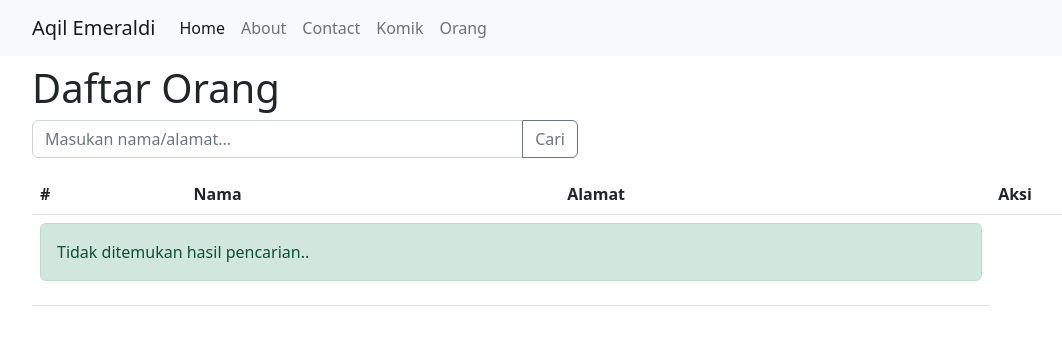
After one commit to syahruli28/crud_ci4, a CodeIgniter 4 app: template app/Views/orang/index.php in a window 1280 px wide. The commit adds this page. Shown: the top 345 px of the page, without its empty margins (50-1112 px from the left). Run offline with PHP 8.4 and a stand-in for CodeIgniter, Linux system fonts and the light colour scheme; the template is opened without the code that fills it, so the values that code supplies are empty; some libraries are stand-ins or nearby versions.

Commit message:
menambahkan pagination dan search

```diff
--- a/app/Config/Pager.php
+++ b/app/Config/Pager.php
@@ -24,6 +24,7 @@ class Pager extends BaseConfig
         'default_full'   => 'CodeIgniter\Pager\Views\default_full',
         'default_simple' => 'CodeIgniter\Pager\Views\default_simple',
         'default_head'   => 'CodeIgniter\Pager\Views\default_head',
+        'orang_pagination'   => 'App\Views\Pagers\orang_pagination'
     ];
 
     /**
--- a/app/Views/layout/navbar.php
+++ b/app/Views/layout/navbar.php
@@ -18,6 +18,9 @@
                 <li class="nav-item">
                     <a class="nav-link" href="/komik/">Komik</a>
                 </li>
+                <li class="nav-item">
+                    <a class="nav-link" href="/orang/">Orang</a>
+                </li>
             </ul>
         </div>
     </div>
--- /dev/null
+++ b/app/Views/orang/index.php
@@ -0,0 +1,64 @@
+<?= $this->extend('layout/template'); ?>
+
+<?= $this->section('content'); ?>
+<div class="container">
+
+    <div class="row">
+        <div class="col-sm-6">
+            <h1 class="mt-2">Daftar Orang</h1>
+            <form action="" method="post">
+                <div class="input-group mb-3">
+                    <input type="text" class="form-control" placeholder="Masukan nama/alamat..." name="keyword">
+                    <button class="btn btn-outline-secondary" type="button" name="submit">Cari</button>
+                </div>
+            </form>
+        </div>
+    </div>
+
+    <div class="row">
+        <div class="col">
+
+            <table class="table align-middle">
+                <thead>
+                    <tr>
+                        <th scope="col">#</th>
+                        <th scope="col">Nama</th>
+                        <th scope="col">Alamat</th>
+                        <th scope="col">Aksi</th>
+                    </tr>
+                </thead>
+                <tbody>
+                    <?php $i = 1 + (6 * ($currentPage - 1)); ?>
+                    <!-- untuk penomoran pada tabelnya agar sesuai setiap paginationnya -->
+                    <?php foreach ($orang as $o) : ?>
+                        <tr>
+                            <th scope="row"><?= $i++; ?></th>
+                            <td><?= $o['nama']; ?></td>
+                            <td><?= $o['alamat']; ?></td>
+                            <td>
+                                <a href="#" class="btn btn-success">Detail</a>
+                            </td>
+                        </tr>
+                    <?php endforeach; ?>
+
+                    <?php if (count($orang) < 1) : ?>
+                        <tr>
+                            <td colspan="3">
+                                <div class="alert alert-success" role="alert">
+                                    Tidak ditemukan hasil pencarian..
+                                </div>
+                            </td>
+                        </tr>
+                    <?php endif; ?>
+
+                </tbody>
+            </table>
+
+            <?= $pager->links('orang', 'orang_pagination') ?>
+            <!-- parameter pertaman nama tabelnya, parameter kedua nama paginationnya -->
+            <!-- untuk custom file pagination ada di folder : Config/Pagers -->
+
+        </div>
+    </div>
+</div>
+<?= $this->endSection(); ?>
```
Also changed, not shown: app/Controllers/Orang.php (added, +39 -0 lines), app/Models/OrangModel.php (added, +19 -0 lines), app/Views/Pagers/orang_pagination.php (added, +57 -0 lines), public/img/1663659546_16fd1236e30bc2a0f020.png (added).
